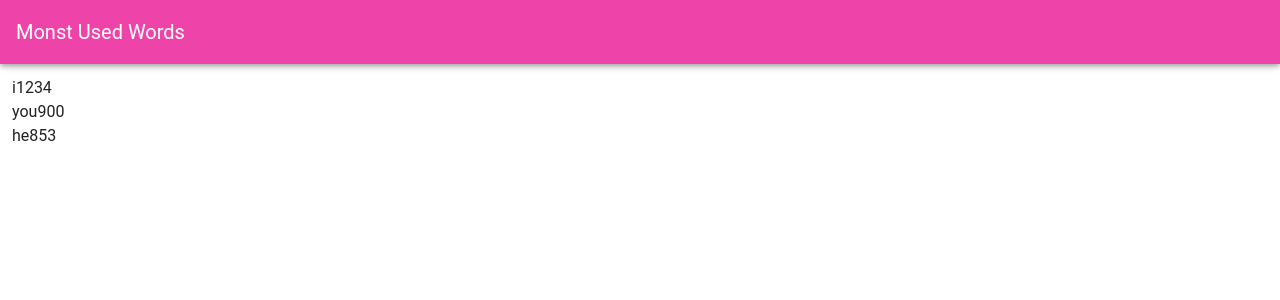
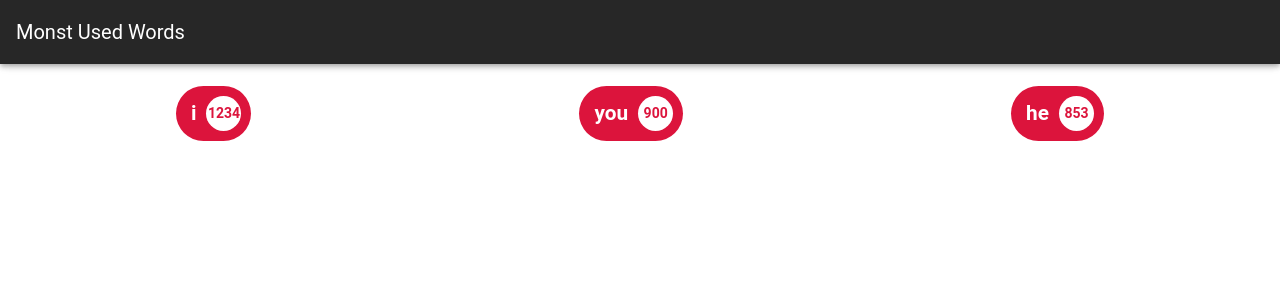
Before and after one commit to WellingtonVicen/Aplicacao_Desktop, a Vue app: page / in a window 1280 px wide. Shown: the top 300 px of the page. Built offline with nearby package versions, Linux system fonts and the light colour scheme; a small style sheet from the web is missing.

Commit message:
Alterando ainda a interface

```diff
--- a/src/App.vue
+++ b/src/App.vue
@@ -1,6 +1,6 @@
 <template>
   <v-app>
-    <v-app-bar app color="primary" dark>
+    <v-app-bar app color="danger" dark>
       <v-toolbar-title>Monst Used Words</v-toolbar-title>
     </v-app-bar>
 
--- a/src/components/Home.vue
+++ b/src/components/Home.vue
@@ -2,8 +2,8 @@
   <v-container fluid>
     <div >
         <div class="pills">
-            <Pill  v-for="word in groupedWords" :key="word.name"
-              :name="word.name" :amount="word.amount" />
+            <Pill v-for="word in groupedWords" :key="word.name"
+            :name="word.name" :amount="word.amount" />
         </div>
     </div>
   </v-container>
@@ -27,5 +27,9 @@
 </script>
 
 <style>
-
+.pills {
+     display: flex;
+     flex-wrap: wrap;
+     justify-content: space-around;
+}
 </style>
--- a/src/components/Pill.vue
+++ b/src/components/Pill.vue
@@ -1,16 +1,46 @@
 <template>
-  <div>
-      <span>{{ name }}</span>
-      <span>{{ amount }}</span>
+  <div class="pill">
+    <span class="name">{{ name }}</span>
+    <span class="amount">{{ amount }}</span>
   </div>
 </template>
 
 <script>
 export default {
-  props: ['name', 'amount']
-}
+  props: ["name", "amount"]
+};
 </script>
 
 <style>
+.pill {
+  margin: 10px;
+  height: 55px;
+  border-radius: 30px;
 
+  background-color: crimson;
+  color: #fff;
+  font-size: 1.3rem;
+  font-weight: bold;
+
+  display: flex;
+  align-items: center;
+}
+
+.pill .name {
+    margin-left: 15px;
+}
+
+.pill .amount {
+        margin: 10px;
+        padding: 5px;
+        height: 35px;
+        width: 35px;
+        border-radius: 18px;
+        background-color: #fff;
+        color: #dc143c;
+        font-size: 14px;
+        display: flex;
+        justify-content: center;
+        align-items: center;
+    }
 </style>
```
